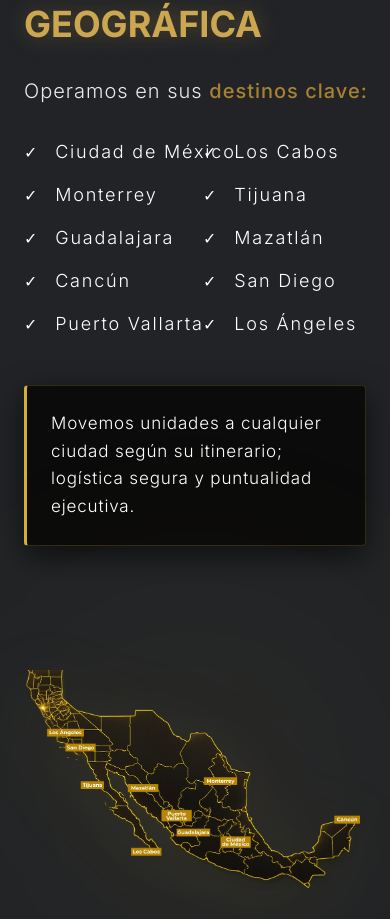
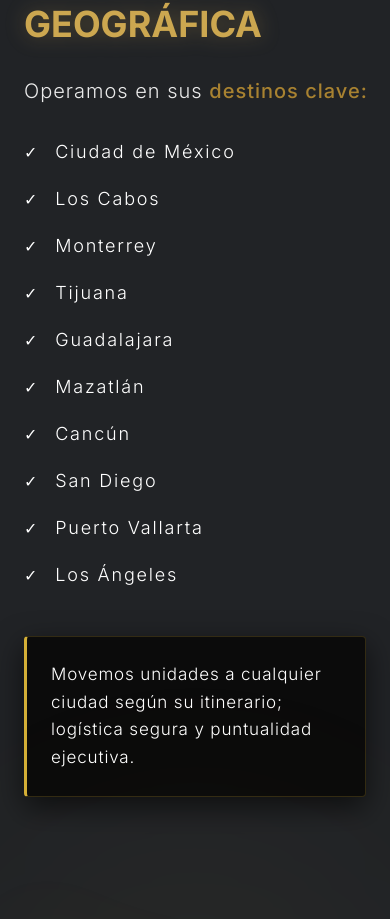
Before and after one commit to tmty-soporte/LUXURYVIP_SITE, a Next.js app: page / in a window 390 px wide. Shown: the part 8433-9352 px from the top of the page. Built offline with nearby package versions, Linux system fonts and the light colour scheme.

Commit message:
Update page.tsx
Cambio idioma y texto movil

```diff
--- a/src/app/page.tsx
+++ b/src/app/page.tsx
@@ -328,17 +328,17 @@ export default function Home() {
                 Operamos en sus <span className="text-[#a88231] font-medium">destinos clave:</span>
               </p>
 
-              <div className="grid grid-cols-2 gap-y-4 gap-x-4 md:gap-x-8 text-[18px] md:text-[20px] text-luxury-white font-light tracking-[0.1em] mb-12">
-                <div className="flex items-center gap-4 whitespace-nowrap"><span className="text-luxury-white text-base md:text-lg">✓</span> Ciudad de México</div>
-                <div className="flex items-center gap-4"><span className="text-luxury-white text-base md:text-lg">✓</span> Los Cabos</div>
-                <div className="flex items-center gap-4"><span className="text-luxury-white text-base md:text-lg">✓</span> Monterrey</div>
-                <div className="flex items-center gap-4"><span className="text-luxury-white text-base md:text-lg">✓</span> Tijuana</div>
-                <div className="flex items-center gap-4"><span className="text-luxury-white text-base md:text-lg">✓</span> Guadalajara</div>
-                <div className="flex items-center gap-4"><span className="text-luxury-white text-base md:text-lg">✓</span> Mazatlán</div>
-                <div className="flex items-center gap-4"><span className="text-luxury-white text-base md:text-lg">✓</span> Cancún</div>
-                <div className="flex items-center gap-4"><span className="text-luxury-white text-base md:text-lg">✓</span> San Diego</div>
-                <div className="flex items-center gap-4 whitespace-nowrap"><span className="text-luxury-white text-base md:text-lg">✓</span> Puerto Vallarta</div>
-                <div className="flex items-center gap-4"><span className="text-luxury-white text-base md:text-lg">✓</span> Los Ángeles</div>
+              <div className="grid grid-cols-1 sm:grid-cols-2 gap-y-5 sm:gap-y-4 gap-x-4 md:gap-x-8 text-[18px] md:text-[20px] text-luxury-white font-light tracking-[0.1em] mb-12">
+                <div className="flex items-center gap-4 whitespace-normal sm:whitespace-nowrap"><span className="text-luxury-white text-base md:text-lg shrink-0">✓</span> <span className="flex-1">Ciudad de México</span></div>
+                <div className="flex items-center gap-4"><span className="text-luxury-white text-base md:text-lg shrink-0">✓</span> <span className="flex-1">Los Cabos</span></div>
+                <div className="flex items-center gap-4"><span className="text-luxury-white text-base md:text-lg shrink-0">✓</span> <span className="flex-1">Monterrey</span></div>
+                <div className="flex items-center gap-4"><span className="text-luxury-white text-base md:text-lg shrink-0">✓</span> <span className="flex-1">Tijuana</span></div>
+                <div className="flex items-center gap-4"><span className="text-luxury-white text-base md:text-lg shrink-0">✓</span> <span className="flex-1">Guadalajara</span></div>
+                <div className="flex items-center gap-4"><span className="text-luxury-white text-base md:text-lg shrink-0">✓</span> <span className="flex-1">Mazatlán</span></div>
+                <div className="flex items-center gap-4"><span className="text-luxury-white text-base md:text-lg shrink-0">✓</span> <span className="flex-1">Cancún</span></div>
+                <div className="flex items-center gap-4"><span className="text-luxury-white text-base md:text-lg shrink-0">✓</span> <span className="flex-1">San Diego</span></div>
+                <div className="flex items-center gap-4 whitespace-normal sm:whitespace-nowrap"><span className="text-luxury-white text-base md:text-lg shrink-0">✓</span> <span className="flex-1">Puerto Vallarta</span></div>
+                <div className="flex items-center gap-4"><span className="text-luxury-white text-base md:text-lg shrink-0">✓</span> <span className="flex-1">Los Ángeles</span></div>
               </div>
 
               <div className="bg-[#0B0B0B] border border-[#D4AF37]/20 border-l-[3px] border-l-[#D4AF37] p-6 lg:p-7 rounded-sm shadow-[0_10px_30px_rgba(0,0,0,0.6)] backdrop-blur-sm mt-4">
```
